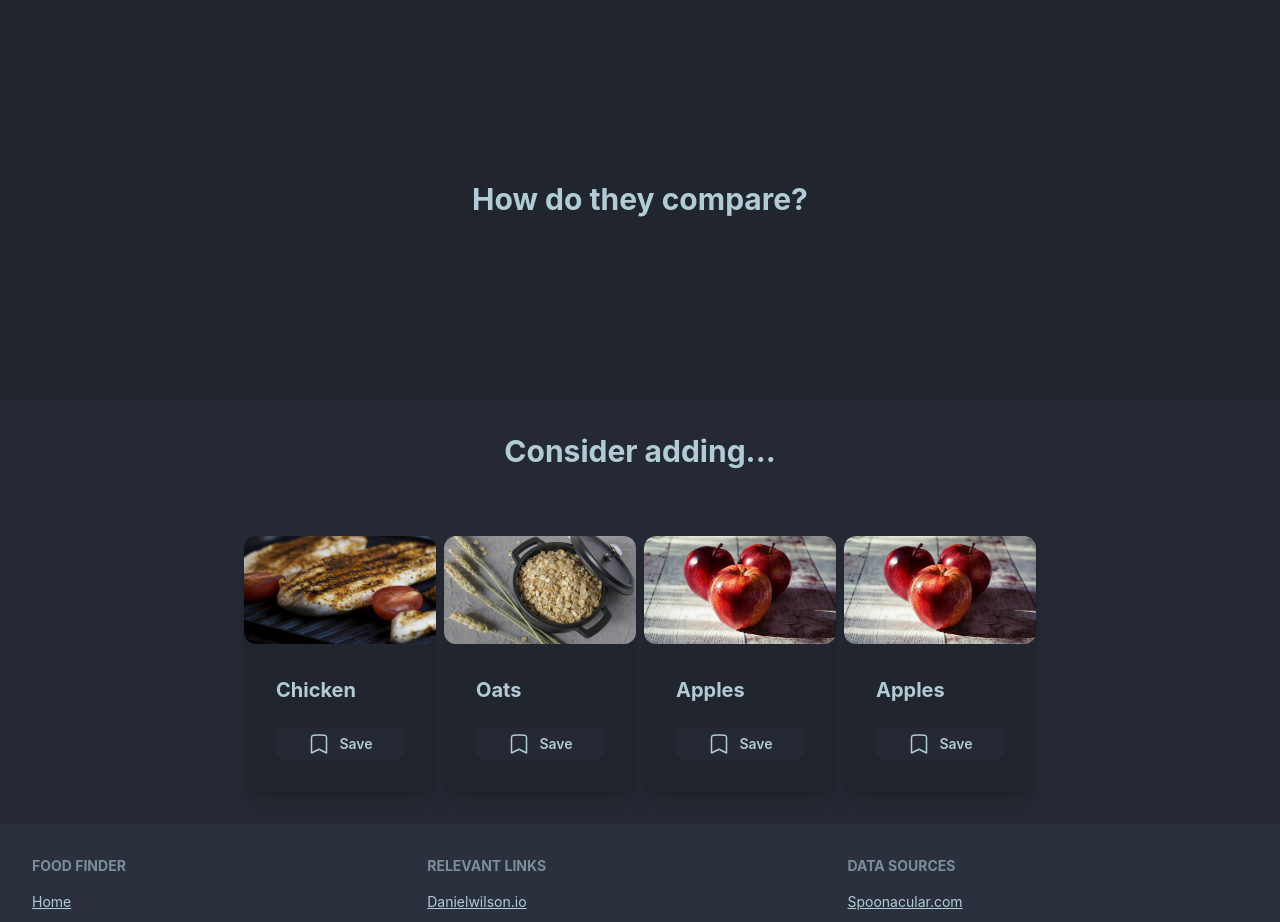
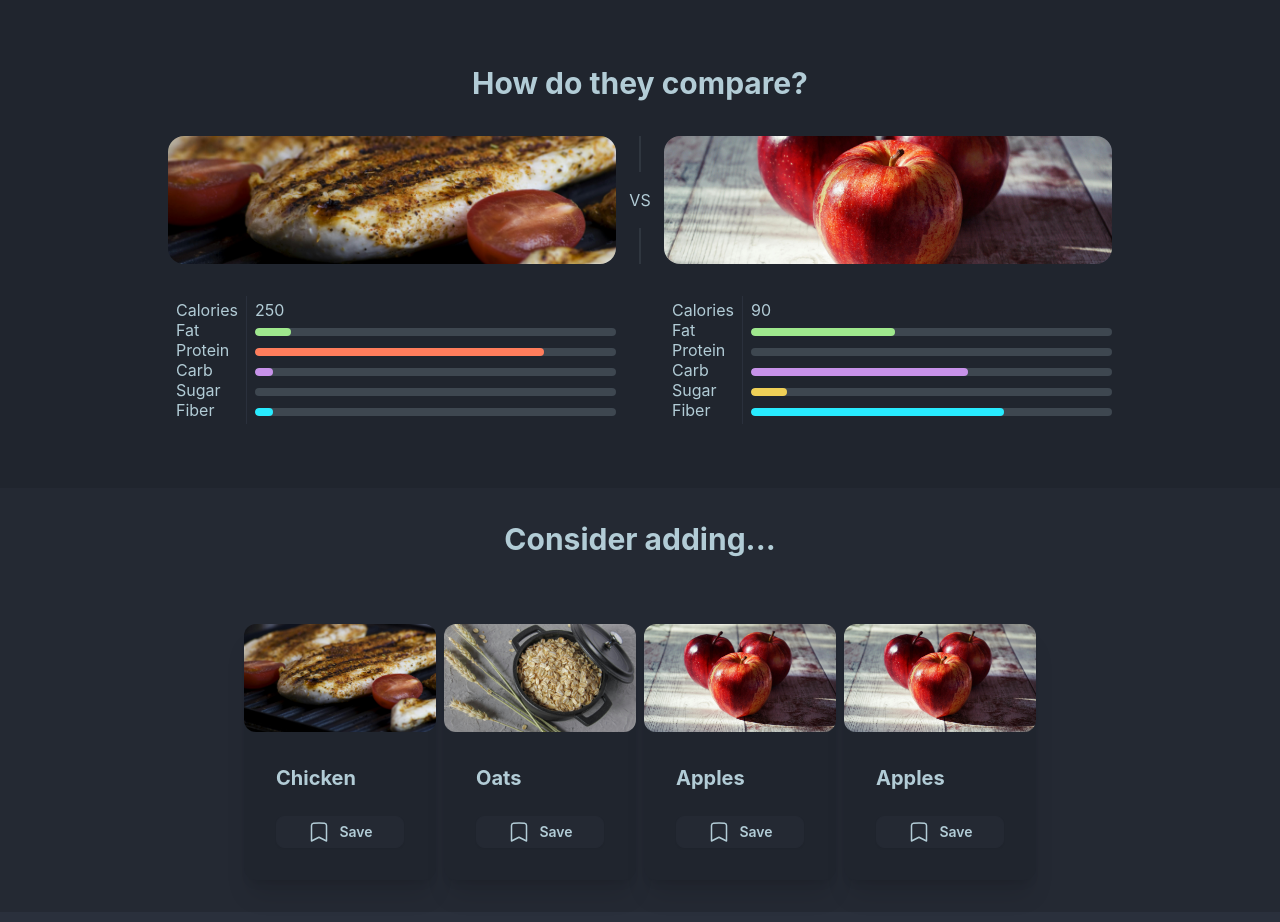
Before and after one commit to DanielCW7/food-finder, a React (Create React App) app: page / in a window 1280 px wide. Shown: the part 2000-2922 px from the top of the page. Built offline with nearby package versions, Linux system fonts and the light colour scheme.

Commit message:
NEW(section): add 'compare' section and style

```diff
--- a/src/components/compare.js
+++ b/src/components/compare.js
@@ -1,4 +1,5 @@
-
+import chicken from "../images/chicken.jpg"
+import apple from "../images/apples.jpg"
 
 const Compare = () => {
 
@@ -10,7 +11,57 @@ const Compare = () => {
             </div>
 
             {/* divider "VS" */}
+            {/* stat bars comparing % values */}
 
+            <div className="flex justify-center container mx-auto">
+                <img src={chicken} className="h-20 md:h-32 md:max-w-md rounded-box place-items-center img-reset flex-1"/>
+                <div className="divider divider-horizontal h-20 md:h-32">VS</div>
+                <img src={apple} className="h-20 md:h-32 md:max-w-md rounded-box place-items-center img-reset flex-1"/>
+            </div>
+
+            <div className="flex my-8">
+                <div className="flex flex-row justify-center gap-12 container mx-auto">
+
+                    <div className="flex flex-grow gap-2 md:max-w-md">
+                        <ul className="flex flex-col gap-2 leading-3 border-r border-base-100 p-2">
+                            <li> Calories </li>
+                            <li> Fat </li>
+                            <li> Protein </li>
+                            <li> Carb </li>
+                            <li> Sugar </li>
+                            <li> Fiber </li>
+                        </ul>
+                        <div className="flex flex-col justify-center gap-3 flex-1 leading-3">
+                            <p> 250 </p>
+                            <progress className="progress progress-primary" value={10} max="100"></progress>
+                            <progress className="progress progress-secondary" value={80} max="100"></progress>
+                            <progress className="progress progress-accent" value={5} max="100"></progress>
+                            <progress className="progress progress-warning" value={0} max="100"></progress>
+                            <progress className="progress progress-info" value={5} max="100"></progress>
+                        </div>
+                    </div>
+
+                    <div className="flex flex-grow gap-2 md:max-w-md">
+                        <ul className="flex flex-col gap-2 leading-3 border-r border-base-100 p-2">
+                            <li> Calories </li>
+                            <li> Fat </li>
+                            <li> Protein </li>
+                            <li> Carb </li>
+                            <li> Sugar </li>
+                            <li> Fiber </li>
+                        </ul>
+                        <div className="flex flex-col justify-center gap-3 flex-1 leading-3">
+                            <p> 90 </p>
+                            <progress className="progress progress-primary" value={40} max="100"></progress>
+                            <progress className="progress progress-secondary" value={0} max="100"></progress>
+                            <progress className="progress progress-accent" value={60} max="100"></progress>
+                            <progress className="progress progress-warning" value={10} max="100"></progress>
+                            <progress className="progress progress-info" value={70} max="100"></progress>
+                        </div>
+                    </div>
+                </div>
+
+            </div>
 
         </div>
     )
```
